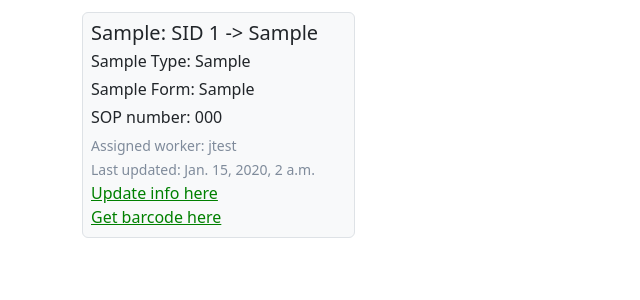
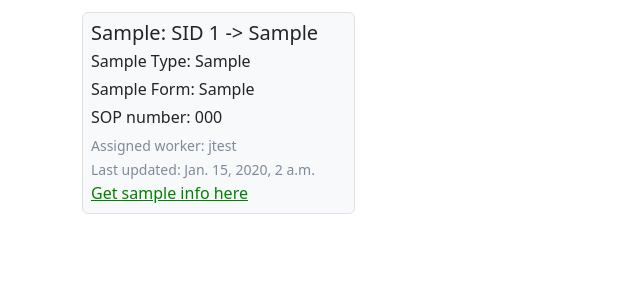
Before and after one commit to shepkeira/LIMS, a Django app: page /laboratory/sample_list/ in a window 1280 px wide. Shown: the part 256-556 px from the top of the page, without its empty margins (0-640 px from the left). Run offline with Django 3.2, Linux system fonts and the light colour scheme; a user stored in the database is signed in; data comes from the database, SQL or seed files in the repository; tables that the repository leaves empty hold one stand-in row (values such as "Sample post"); some libraries are stand-ins or nearby versions.

Commit message:
Add sample pages, update barcodes, validate samples

```diff
--- a/LIMS_IMAGE/web/laboratory/forms.py
+++ b/LIMS_IMAGE/web/laboratory/forms.py
@@ -1,6 +1,5 @@
 from django import forms
 from .models import Image
-
 
 class ImageForm(forms.ModelForm):
     """Form for the image model"""
--- a/LIMS_IMAGE/web/laboratory/urls.py
+++ b/LIMS_IMAGE/web/laboratory/urls.py
@@ -7,7 +7,11 @@ app_name = "laboratory"
 urlpatterns = [
     path('home_page/', views.home_page, name='lab_home'),
     path('read_barcode/', views.read_barcode, name='read_barcode'),
+    path('validate_sample/<sample_id>/', views.validate_sample, name='validate_sample'),
     path('sample_list/', views.sample_list,
          name='lab_sample_list'),  # List of all samples + search bar
-    path("barcode/<sample_id>/", views.view_barcode, name="view_barcode")
+    path("barcode/<sample_id>/", views.view_barcode, name="view_barcode"),
+    path("sample/<sample_id>", views.view_sample, name="view_sample"),
+    path("lab_sample/<lab_sample_id>", views.view_lab_sample, name="view_lab_sample"),
+    path("test_sample/<test_sample_id>", views.view_test_sample, name="view_test_sample")
 ]
--- a/LIMS_IMAGE/web/laboratory/views.py
+++ b/LIMS_IMAGE/web/laboratory/views.py
@@ -1,9 +1,11 @@
 from django.shortcuts import render, redirect
+from laboratoryOrders.models import Inspection
+from laboratoryOrders.forms import InspectionForm
 from accounts.models import Client
 from .forms import ImageForm
 from src.barcoder import Barcoder
 import os
-from laboratoryOrders.models import Sample
+from laboratoryOrders.models import Sample, LabSample, TestSample
 
 # home page for laboratory workers
 def home_page(request):
@@ -23,12 +25,32 @@ def sample_list(request):
     context = {'samples': sample_list}
     return render(request, 'laboratory/sample_list.html', context)
 
+def validate_sample(request, sample_id):
+    if not request.user.is_authenticated:
+        return redirect("/")
+    if Client.objects.filter(user=request.user):
+        return redirect("accounts:customer_home_page")
+    sample = Sample.objects.filter(id = sample_id).first()
+    inspection = Inspection.objects.filter(sample = sample).first()
+    if request.method == 'POST':
+        form = InspectionForm(request.POST, instance=inspection)
+        message = ""
+        if form.is_valid():
+            inspection = form.save(commit=False)
+            inspection.sample = sample
+            inspection.save()
+            message = "Sample Validation Updated"
+        return render(request, 'laboratory/validate.html', {'sample': sample, 'form': form, 'complete': True, 'message': message})
+    else:
+        form = InspectionForm(instance=inspection)
+        return render(request, 'laboratory/validate.html', {'sample': sample, 'form': form})
+
 def read_barcode(request):
     if not request.user.is_authenticated:
         return redirect("/")
     if Client.objects.filter(user=request.user):
         return redirect("accounts:customer_home_page")
-    """Process images uploaded by users"""
+    #Process images uploaded by users
     if request.method == 'POST':
         form = ImageForm(request.POST, request.FILES)
         mypath = "../../src/uploads/images"
@@ -45,13 +67,21 @@ def read_barcode(request):
             image_path_2 = os.path.join("../../src/uploads/images", img_path)
             img_barcode = Barcoder().scanBarcode(img_obj.image.url)
             barcode_parts = img_barcode.split("-")
-            type = barcode_parts[0]
             id = 0
             if barcode_parts[0] == "S":
-                # this is a sample
-                # order_id = barcode_parts[1]
                 id = barcode_parts[2]
-            return render(request, 'laboratory/read_barcode.html', {'form': form, 'img_obj': img_obj, 'img_url': image_path_2, 'img_barcode': img_barcode, 'type': type, 'id': id})
+                if len(barcode_parts) == 3:
+                    # this is a sample
+                    # order_id = barcode_parts[1]
+                    type = "sample"
+                elif len(barcode_parts) == 4:
+                    # this is a lab sample
+                    type = "lab_sample"
+                else:
+                    # this is a test sample
+                    type = "test_sample"
+            context = {'form': form, 'img_obj': img_obj, 'img_url': image_path_2, 'img_barcode': img_barcode, 'type': type, 'id': id}
+            return render(request, 'laboratory/read_barcode.html', context)
     else:
         form = ImageForm()
     return render(request, 'laboratory/read_barcode.html', {'form': form})
@@ -71,5 +101,73 @@ def view_barcode(request, sample_id):
     sample = Sample.objects.filter(id = sample_id).first()
     barcode_file_path = sample.barcode()
     barcode_file_path = os.path.join("../../../", barcode_file_path)
-    context = {'barcode_file_path': barcode_file_path}
+    context = {'barcode_file_path': barcode_file_path, "sample_id": sample_id}
     return render(request, 'laboratory/view_barcode.html', context)
+
+def view_sample(request, sample_id):
+    if not request.user.is_authenticated:
+        return redirect("/")
+    if Client.objects.filter(user=request.user):
+        return redirect("accounts:customer_home_page")
+    # delete old files so we don't end up with a bunch in memory
+    mypath = os.path.join(os.getcwd(), "static/barcodes")
+    for root, dirs, files in os.walk(mypath):
+        for file in files:
+            if file.endswith('jpg'):
+                os.remove(os.path.join(root, file))
+    sample = Sample.objects.filter(id = sample_id).first()
+
+    barcode_file_path = sample.barcode()
+    barcode_file_path = os.path.join("../../../", barcode_file_path)
+
+    lab_samples = sample.lab_samples()
+    test_samples = sample.test_samples()
+
+    context = {'barcode_file_path': barcode_file_path, 'sample': sample, 'lab_samples': lab_samples, 'test_samples': test_samples}
+    return render(request, 'laboratory/view_sample.html', context)
+
+def view_lab_sample(request, lab_sample_id):
+    if not request.user.is_authenticated:
+        return redirect("/")
+    if Client.objects.filter(user=request.user):
+        return redirect("accounts:customer_home_page")
+    # delete old files so we don't end up with a bunch in memory
+    mypath = os.path.join(os.getcwd(), "static/barcodes")
+    for root, dirs, files in os.walk(mypath):
+        for file in files:
+            if file.endswith('jpg'):
+                os.remove(os.path.join(root, file))
+
+    lab_sample = LabSample.objects.filter(id = lab_sample_id).first()
+
+    barcode_file_path = lab_sample.barcode()
+    barcode_file_path = os.path.join("../../../", barcode_file_path)
+
+    test_samples = lab_sample.test_samples()
+    sample = lab_sample.sample
+
+    context = {'barcode_file_path': barcode_file_path, 'lab_sample': lab_sample, 'test_samples': test_samples, 'sample': sample}
+    return render(request, 'laboratory/view_lab_sample.html', context)
+
+def view_test_sample(request, test_sample_id):
+    if not request.user.is_authenticated:
+        return redirect("/")
+    if Client.objects.filter(user=request.user):
+        return redirect("accounts:customer_home_page")
+    # delete old files so we don't end up with a bunch in memory
+    mypath = os.path.join(os.getcwd(), "static/barcodes")
+    for root, dirs, files in os.walk(mypath):
+        for file in files:
+            if file.endswith('jpg'):
+                os.remove(os.path.join(root, file))
+
+    test_sample = TestSample.objects.filter(id = test_sample_id).first()
+
+    barcode_file_path = test_sample.barcode()
+    barcode_file_path = os.path.join("../../../", barcode_file_path)
+
+    lab_sample = test_sample.lab_sample_id
+    sample = lab_sample.sample
+
+    context = {'barcode_file_path': barcode_file_path, 'lab_sample': lab_sample, 'test_sample': test_sample, 'sample': sample}
+    return render(request, 'laboratory/view_test_sample.html', context)
--- a/LIMS_IMAGE/web/laboratoryOrders/admin.py
+++ b/LIMS_IMAGE/web/laboratoryOrders/admin.py
@@ -1,6 +1,6 @@
 from django.contrib import admin
 
-from .models import OrderTest, Sample, TestPackage, TestSample, OrderSample, LabSample, TestResult
+from .models import OrderTest, Sample, TestPackage, TestSample, OrderSample, LabSample, TestResult, Inspection
 
 # Register your models here.
 admin.site.register(Sample)
@@ -10,3 +10,4 @@ admin.site.register(OrderSample)
 admin.site.register(LabSample)
 admin.site.register(TestResult)
 admin.site.register(TestPackage)
+admin.site.register(Inspection)
--- a/LIMS_IMAGE/web/laboratoryOrders/models.py
+++ b/LIMS_IMAGE/web/laboratoryOrders/models.py
@@ -36,6 +36,22 @@ class Sample(models.Model):
     def all_samples():
         return Sample.objects.all()
 
+    def lab_samples(self):
+        return LabSample.objects.filter(sample=self)
+
+    def test_samples(self):
+        test_samples = []
+        lab_samples = self.lab_samples()
+        for lab_sample in lab_samples:
+            test_samples += lab_sample.test_samples()
+        return test_samples
+
+class Inspection(models.Model):
+    sample = models.OneToOneField(Sample, on_delete=models.CASCADE)
+    package_integrity = models.BooleanField()
+    material_integrity = models.BooleanField()
+    inspection_results = models.BooleanField()
+
 # order sample, connects the order and samples tables
 class OrderSample(models.Model):
     def __str__(self):
@@ -51,7 +67,6 @@ class OrderSample(models.Model):
         sample_id = self.sample.id
         return str(order_number) + " " + str(sample_id)
 
-
 # lab sample, seperates the sample into different sub-samples for each lab
 class LabSample(models.Model):
     def __str__(self):
@@ -65,6 +80,12 @@ class LabSample(models.Model):
     def user_side_id(self):
         sample_no = self.sample.user_side_id()
         return str(sample_no) + "-" + str(self.lab_location.code)
+
+    def test_samples(self):
+        return TestSample.objects.filter(lab_sample_id=self)
+
+    def barcode(self):
+        return Barcoder().createBarcode("S-" + self.user_side_id())
 
 
 # test sample, separates the lab sample into different sub-samples for each test
@@ -81,6 +102,9 @@ class TestSample(models.Model):
         lab_sample_no = self.lab_sample_id.user_side_id()
         test_id = self.test.id
         return str(lab_sample_no) + "-" + str(test_id)
+
+    def barcode(self):
+        return Barcoder().createBarcode("S-" + self.user_side_id())
 
 
 # Result for a given instance of a test for a sample
--- a/LIMS_IMAGE/web/src/barcoder.py
+++ b/LIMS_IMAGE/web/src/barcoder.py
@@ -21,12 +21,8 @@ class Barcoder:
         return 'static/' + file_name
 
     def __readBarcode(self, image):
-        print("read------------------------------------------------")
-        print(image)
         barcode = decode(image)
-        print(barcode)
         for obj in barcode:
-            print("trying obj")
             points = obj.polygon
             (x,y,w,h) = obj.rect
             pts = np.array(points, np.int32)
--- a/LIMS_IMAGE/web/templates/laboratory/sample_list.html
+++ b/LIMS_IMAGE/web/templates/laboratory/sample_list.html
@@ -32,8 +32,7 @@
                     <p class="mb-1">SOP number: {{ sample.sop_number }}</p>
                     <small>Assigned worker: {{ sample.lab_personel }}</small><br>
                     <small>Last updated: {{ sample.updated_at }}</small><br>
-                    <a href="{% url 'admin:laboratoryOrders_sample_change' sample.id %}">Update info here</a><br>
-                    <a href="{% url 'laboratory:view_barcode' sample.id %}">Get barcode here</a>
+                    <a href="{% url 'laboratory:view_sample' sample.id %}">Get sample info here</a>
               </li>
           </ul>
         {% endfor %}
--- a/LIMS_IMAGE/web/templates/laboratory/view_barcode.html
+++ b/LIMS_IMAGE/web/templates/laboratory/view_barcode.html
@@ -8,6 +8,7 @@
     <h1>Barcode Home</h1>
     <p>Welcome to the LIMS home page.</p>
     <img src="{{ barcode_file_path }}" alt="connect" style="max-height:300px">
+    <p><a href="{% url 'laboratory:view_sample' sample_id %}">Sample Barcode</a></p>
 
   {% endblock %}
   </div>
```
Also changed, not shown: LIMS_IMAGE/web/laboratoryOrders/forms.py (added, +8 -0 lines), LIMS_IMAGE/web/templates/laboratory/read_barcode.html (+8 -2 lines), LIMS_IMAGE/web/templates/laboratory/validate.html (added, +28 -0 lines), LIMS_IMAGE/web/templates/laboratory/view_lab_sample.html (added, +29 -0 lines), LIMS_IMAGE/web/templates/laboratory/view_sample.html (added, +35 -0 lines), LIMS_IMAGE/web/templates/laboratory/view_test_sample.html (added, +22 -0 lines), LIMS_IMAGE/web/laboratoryOrders/migrations/0004_inspection.py (added), LIMS_IMAGE/web/laboratoryOrders/migrations/0005_alter_inspection_sample.py (added), LIMS_IMAGE/web/laboratoryOrders/migrations/0006_alter_inspection_sample.py (added), LIMS_IMAGE/web/laboratoryOrders/migrations/0007_auto_20220209_2116.py (added).
